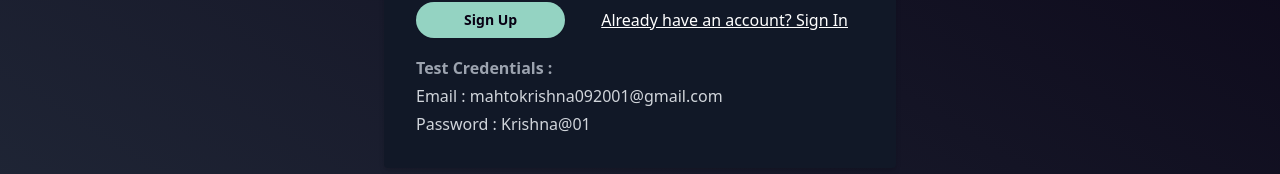
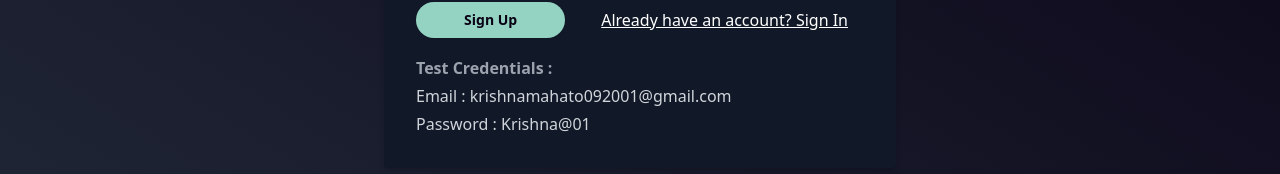
Before and after one commit to krishnamahto021/paymentproject, a React (Vite) app: page / in a window 1280 px wide. Shown: the part 408-582 px from the top of the page. Built offline with nearby package versions, Linux system fonts and the light colour scheme.

Commit message:
update the test credentials

```diff
--- a/src/Auth/SignUp.jsx
+++ b/src/Auth/SignUp.jsx
@@ -130,7 +130,7 @@ function SignUp() {
         </div>
         <div className="testCredentials  mt-4 flex flex-col gap-1 font-thin ">
           <h4 className="font-bold text-gray-400">Test Credentials : </h4>
-          <p className="text-gray-300">Email : mahtokrishna092001@gmail.com </p>
+          <p className="text-gray-300">Email : krishnamahato092001@gmail.com</p>
           <p className="text-gray-300"> Password : Krishna@01</p>
         </div>
       </form>
```
